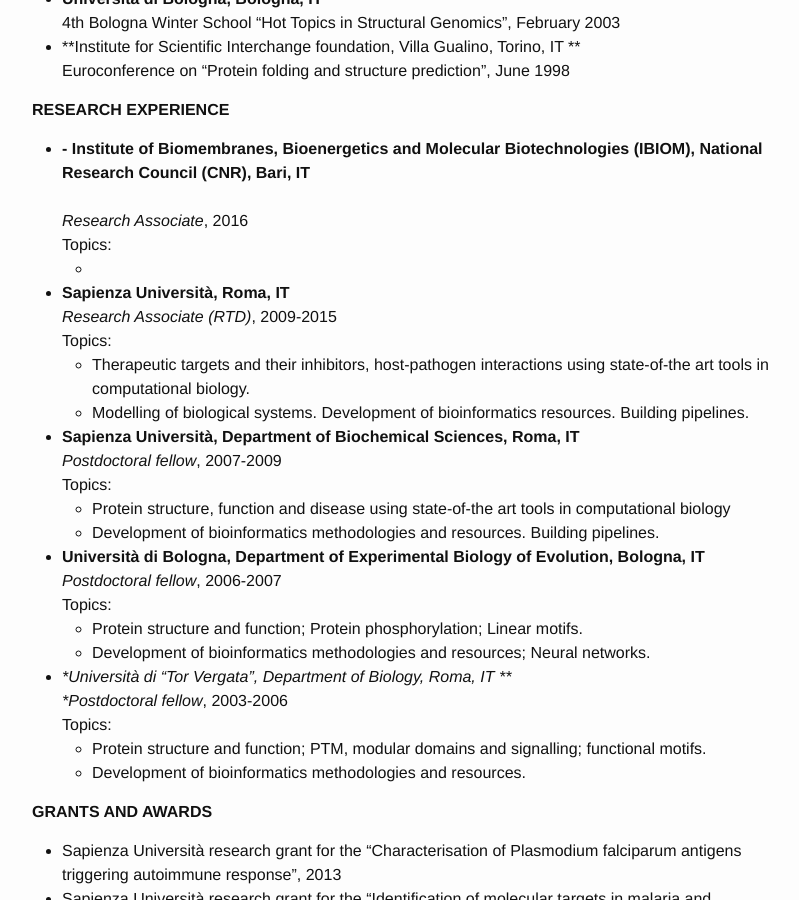
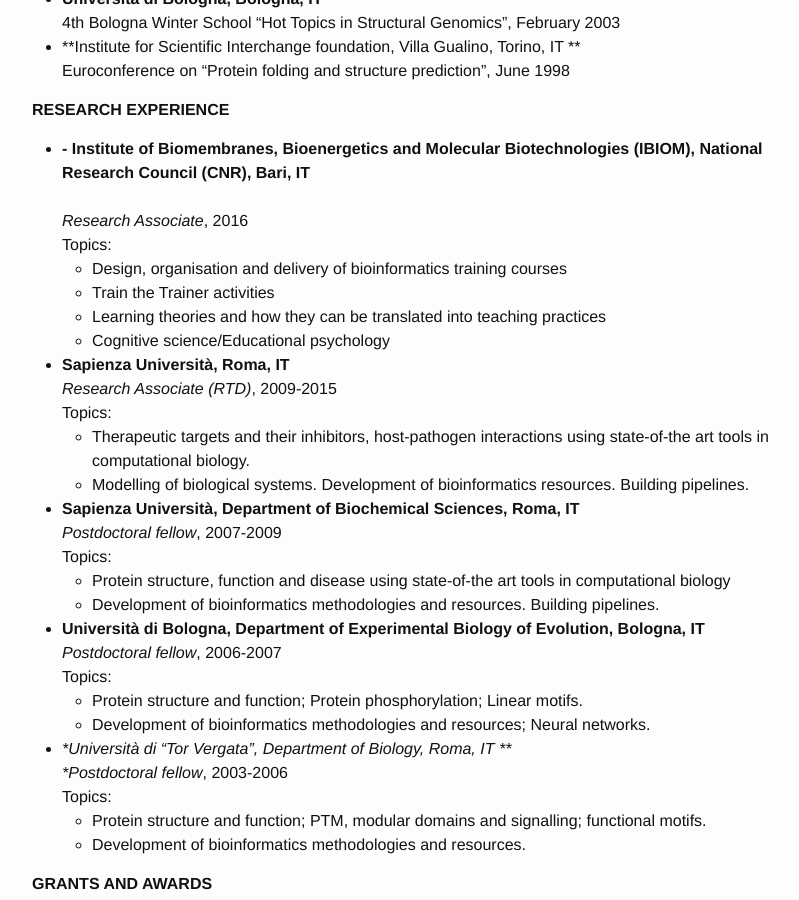
Before and after one commit to allegravia/website, a Jekyll site: the page built from _pages/04-cv.md, in a window 1280 px wide and 900 px high, scrolled down 1028 px. Shown: the whole window, without its empty margins (238-1037 px from the left). Built offline with Jekyll 4.4.1, drawn with Linux system fonts in a browser that asks for light colours.

Commit message:
Update 04-cv.md

```diff
--- a/_pages/04-cv.md
+++ b/_pages/04-cv.md
@@ -52,7 +52,10 @@
 - **- Institute of Biomembranes, Bioenergetics and Molecular Biotechnologies   (IBIOM), National Research Council (CNR), Bari, IT <br>** <br>
 *Research Associate*, 2016 <br>
 Topics:
-	-
+	- Design, organisation and delivery of bioinformatics training courses
+	- Train the Trainer activities
+	- Learning theories and how they can be translated into teaching practices
+	- Cognitive science/Educational psychology
 
 - **Sapienza Università, Roma, IT** <br>
 *Research Associate (RTD)*, 2009-2015 <br>
```
